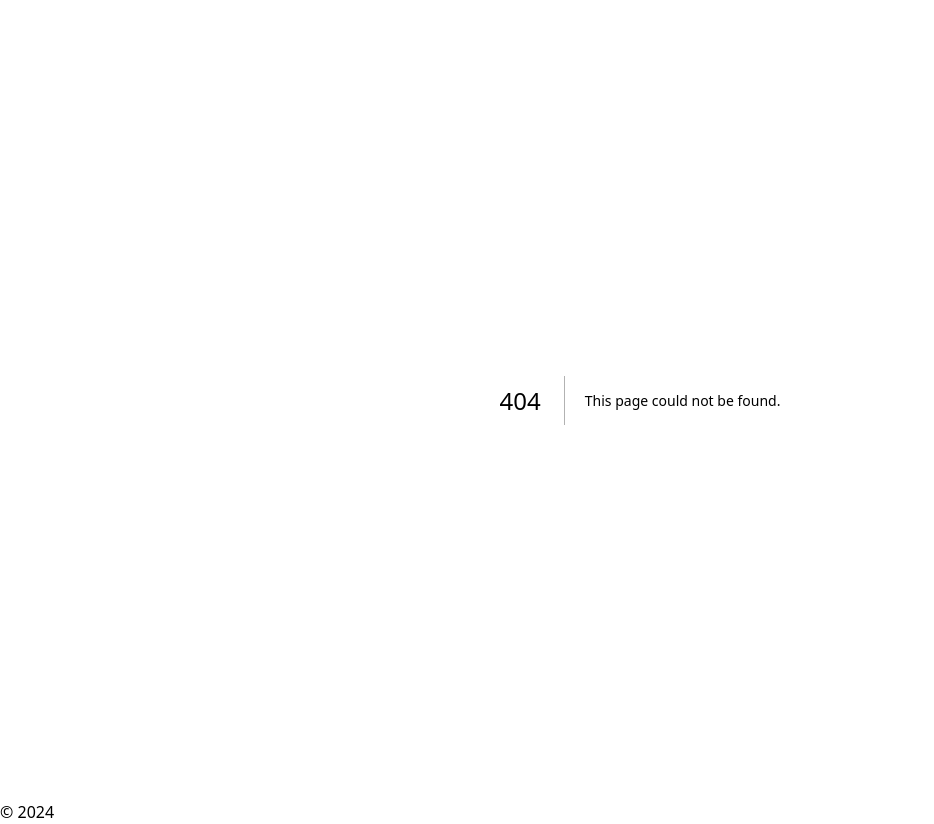
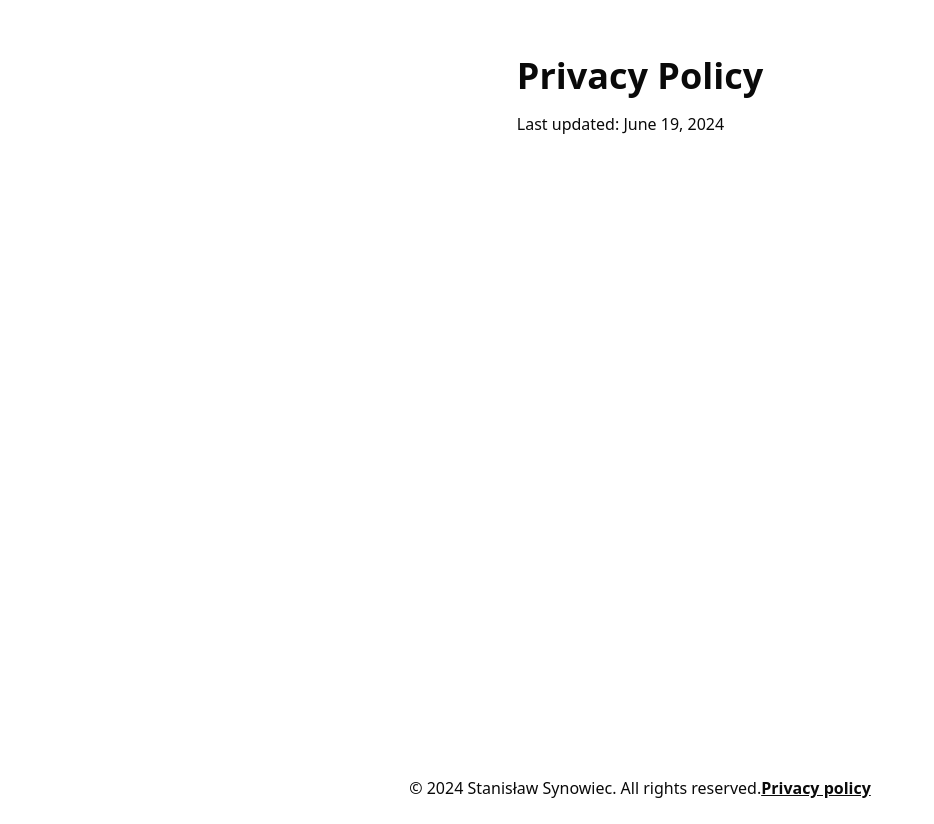
Before and after one commit to ssynowiec/waitlist, a Next.js app: page /privacy-policy in a window 1280 px wide. Before the commit this address had no page. Shown: the whole page, without its empty margins (0-934 px from the left). After the commit the page ends 800 px from the top, so only its background shows below. Built offline with nearby package versions, Linux system fonts and the light colour scheme.

Commit message:
add: footer & privacy policy page

```diff
--- /dev/null
+++ b/src/app/privacy-policy/page.tsx
@@ -0,0 +1,10 @@
+const PrivacyPolicyPage = () => {
+	return (
+		<main className="mx-auto flex min-h-full max-w-3xl flex-1 flex-col gap-4 py-14">
+			<h1 className="text-center text-4xl font-bold">Privacy Policy</h1>
+			<p>Last updated: June 19, 2024</p>
+		</main>
+	);
+};
+
+export default PrivacyPolicyPage;
--- a/src/components/footer.tsx
+++ b/src/components/footer.tsx
@@ -1,9 +1,14 @@
+import Link from 'next/link';
+
 const currentYear = new Date().getFullYear();
 
 export const Footer = () => {
 	return (
-		<footer>
-			<p>&copy; {currentYear}</p>
+		<footer className="mx-auto flex max-w-3xl justify-between">
+			<p>&copy; {currentYear} Stanisław Synowiec. All rights reserved.</p>
+			<Link href="/privacy-policy" className="font-semibold underline">
+				Privacy policy
+			</Link>
 		</footer>
 	);
 };
```
